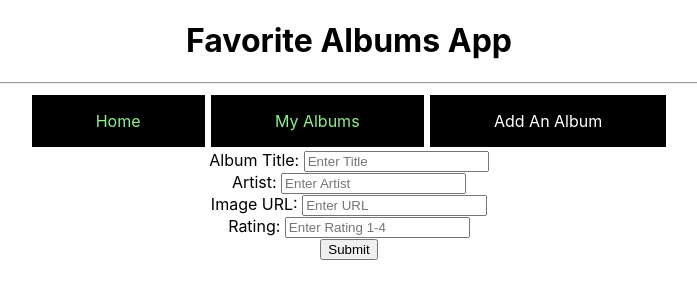
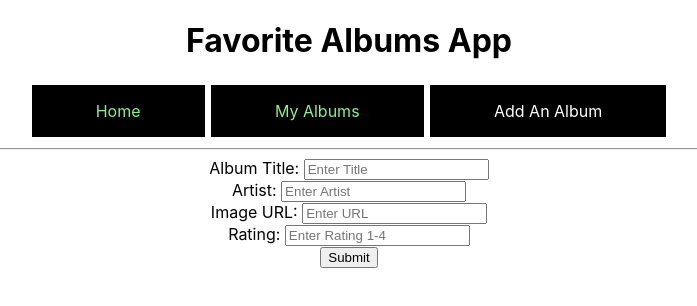
Before and after one commit to guzdaniel/favorite-albums-app, a React (Create React App) app: page /albums/new in a window 1280 px wide. Shown: the top 306 px of the page, without its empty margins (291-988 px from the left). Built offline with nearby package versions, Linux system fonts and the light colour scheme; data requests are answered from the project's data file.

Commit message:
Modiefies addAlbum function to reference callback to get the most current state

```diff
--- a/src/Components/AlbumForm.js
+++ b/src/Components/AlbumForm.js
@@ -1,7 +1,7 @@
 import React from "react";
 import { useState } from "react";
 
-function AlbumForm( {addAlbum} ) {
+function AlbumForm({ addAlbum }) {
 
     const [album, setAlbum] = useState({
         title: "",
@@ -10,42 +10,48 @@ function AlbumForm( {addAlbum} ) {
         rating: ""
     })
 
+
     function handleSubmit(e) {
         e.preventDefault()
         console.log("submitted")
         console.log(album)
+        fetch('',{
+            method: 'POST',
+            headers: {
+                'Content-Type': "application/json"
+            },
+            body: JSON.stringify(album)
+        })
 
     }
 
     function handleChange(e) {
-        setAlbum({...album, [e.target.name]: e.target.value})
+        setAlbum({ ...album, [e.target.name]: e.target.value })
     }
 
-    console.log("the album " + album.title + album.artist + album.image + album.rating)
+    console.log("the album : " + album.title + album.artist + album.image + album.rating)
 
     return (
         <div>
-            <section>
             <form className="container" onSubmit={handleSubmit}>
                 <label htmlFor="title">Album Title: </label>
                 <input type="text" id="title" name="title" placeholder="Enter Title"
-                        value={album.title} onChange={handleChange} /> <br/>
+                    value={album.title} onChange={handleChange} /> <br />
 
                 <label htmlFor="title">Artist: </label>
                 <input type="text" id="artist" name="artist" placeholder="Enter Artist"
-                        value={album.artist} onChange={handleChange} /> <br/>
+                    value={album.artist} onChange={handleChange} /> <br />
 
                 <label htmlFor="title">Image URL: </label>
                 <input type="text" id="image" name="image" placeholder="Enter URL"
-                        value={album.image} onChange={handleChange} /> <br/>
+                    value={album.image} onChange={handleChange} /> <br />
 
                 <label htmlFor="title">Rating: </label>
                 <input type="text" id="rating" name="rating" placeholder="Enter Rating 1-4"
-                        value={album.rating} onChange={handleChange} /> <br/>
+                    value={album.rating} onChange={handleChange} /> <br />
 
-                    <input type="submit" value="Submit"/>
+                <input type="submit" value="Submit" />
             </form>
-            </section>
         </div>
     )
 }
--- a/src/Components/App.js
+++ b/src/Components/App.js
@@ -23,7 +23,7 @@ function App() {
     }, [])
 
     function addAlbum (addedAlbum){
-      setAlbums([...albums, addedAlbum])
+      setAlbums(albumsObj => [...albumsObj, addedAlbum])
     }
 
 
--- a/src/Components/Header.js
+++ b/src/Components/Header.js
@@ -4,7 +4,6 @@ function Header() {
     return (
         <header>
         <h1>Favorite Albums App</h1>
-        <hr/>
         </header>
     )
 }
--- a/src/Components/Home.js
+++ b/src/Components/Home.js
@@ -4,11 +4,11 @@ function Home() {
     return (
         <div>
             <h2>Welcome to Favorite Albums App</h2>
-            <h4>This is an app you can use to add all your favorite <br /> albums from your favorite artists so that you can <br />remember to listen to them later.
+            <h4>An app where you can add all your favorite albums <br /> from your favorite artists so that you can <br />remember to listen to them later.
             </h4>
             <h4>Click on my albums to view your albums.
             </h4>
-            <h4>Click on Add An Album to Add one to your collection.
+            <h4>Click on Add An Album to add one to your collection.
             </h4>
         </div>
     )
--- a/src/Components/Navigation.js
+++ b/src/Components/Navigation.js
@@ -47,6 +47,7 @@ function Navigation() {
             >
                 Add An Album
             </NavLink>
+            <hr/>
         </nav>
     );
 }
```
Lines whose indentation alone changed are shown as unchanged.
